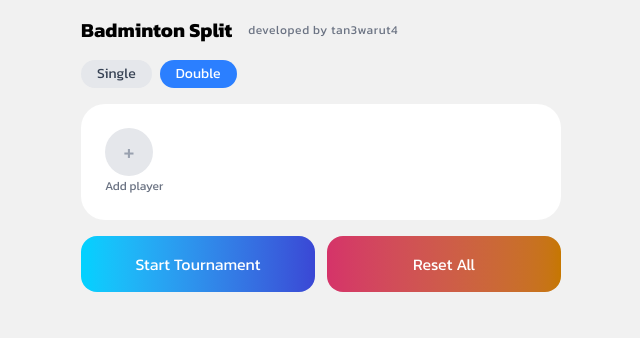
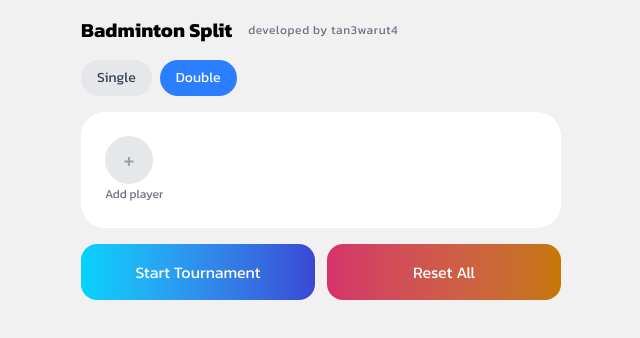
Before and after one commit to tan3warut4/bad-spit, a Next.js app: page / in a window 1280 px wide. Shown: the top 338 px of the page, without its empty margins (319-959 px from the left). Built offline with nearby package versions, Linux system fonts and the light colour scheme.

Commit message:
button mode padding

```diff
--- a/app/page.tsx
+++ b/app/page.tsx
@@ -133,13 +133,13 @@ export default function Home() {
     <div className="px-4">
       <div className="flex gap-2 mb-4">
         <button
-          className={`px-4 py-1 rounded-full text-sm font-medium ${matchMode === 'single' ? 'bg-blue-500 text-white' : 'bg-gray-200 text-gray-700'}`}
+          className={`px-4 py-2 rounded-full text-sm font-medium ${matchMode === 'single' ? 'bg-blue-500 text-white' : 'bg-gray-200 text-gray-700'}`}
           onClick={() => setMatchMode('single')}
         >
           Single
         </button>
         <button
-          className={`px-4 py-1 rounded-full text-sm font-medium ${matchMode === 'double' ? 'bg-blue-500 text-white' : 'bg-gray-200 text-gray-700'}`}
+          className={`px-4 py-2 rounded-full text-sm font-medium ${matchMode === 'double' ? 'bg-blue-500 text-white' : 'bg-gray-200 text-gray-700'}`}
           onClick={() => setMatchMode('double')}
         >
           Double
```
